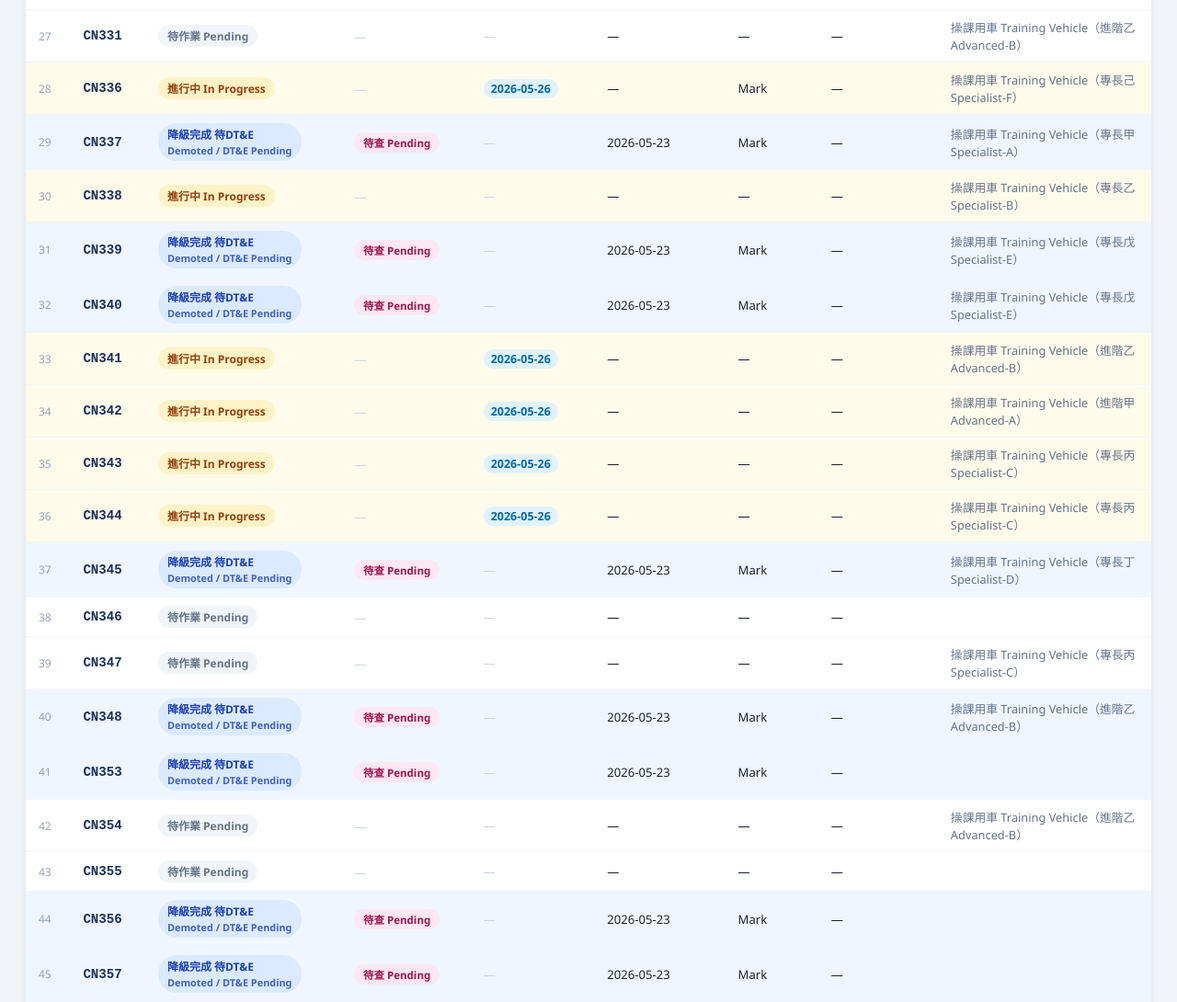
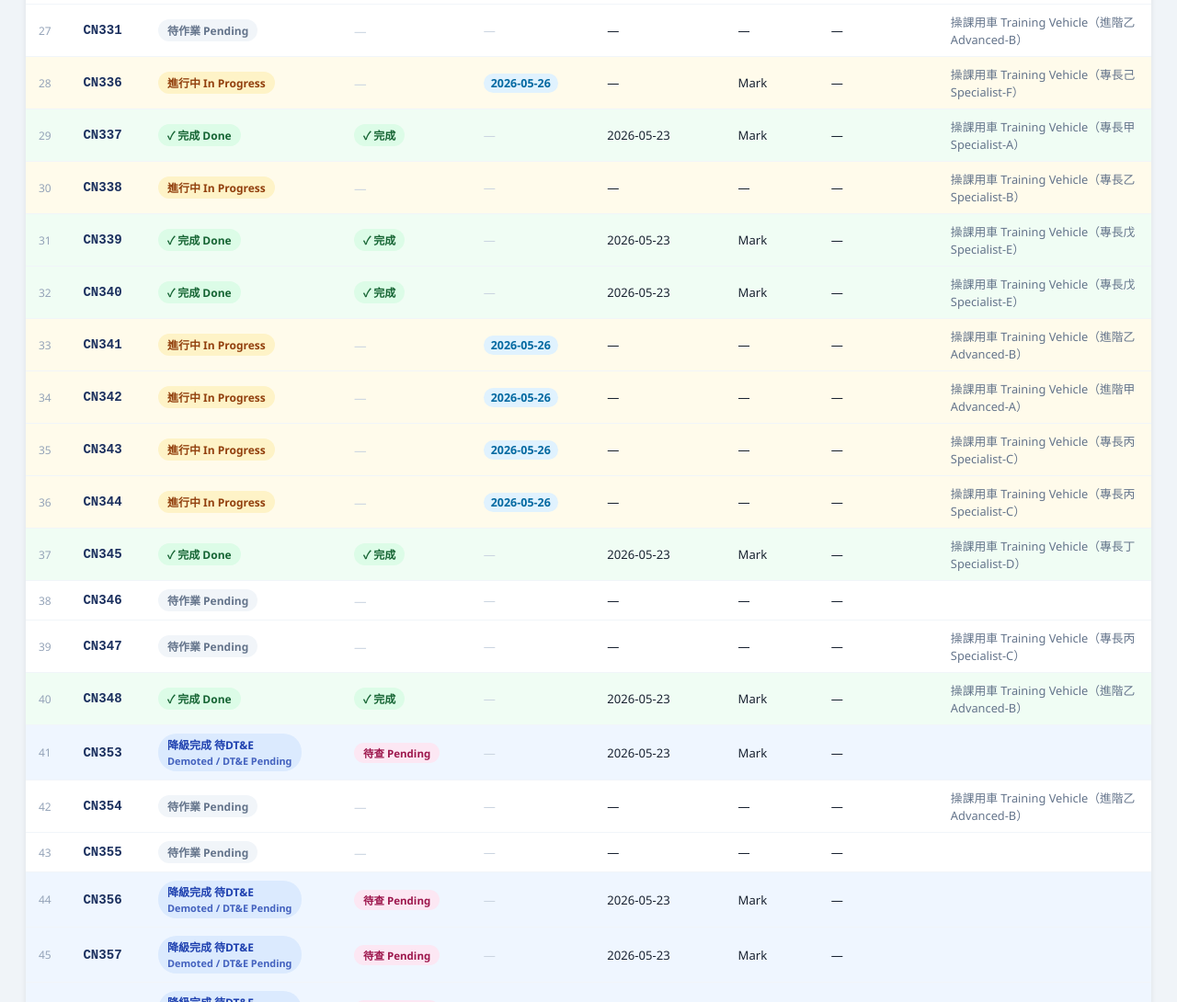
Before and after one commit to gabrielliou026-max/cn301-370-tracker, a plain HTML site: page index.html in a window 1280 px wide. Shown: the part 1710-2800 px from the top of the page at 92% size. Drawn offline with Linux system fonts and the light colour scheme.

Commit message:
進度更新 2026-05-25 19:30

```diff
--- a/index.html
+++ b/index.html
@@ -216,15 +216,15 @@
 const LAST_UPDATED = "2026-05-25"; // v4
 const DATA = [
   // ── 已完成 Completed ──
-  { car: "CN302", status: "完成", dte: "待查", date: "2026-05-23", scheduledDate: "—", person: "Mark", afterStatus: "—", note: "操課用車 Training Vehicle（專長丁 Specialist-D）" },
-  { car: "CN307", status: "完成", dte: "待查", date: "2026-05-23", scheduledDate: "—", person: "Mark", afterStatus: "—", note: "操課用車 Training Vehicle（專長己 Specialist-F）" },
+  { car: "CN302", status: "完成", dte: "完成", date: "2026-05-23", scheduledDate: "—", person: "Mark", afterStatus: "—", note: "操課用車 Training Vehicle（專長丁 Specialist-D）" },
+  { car: "CN307", status: "完成", dte: "完成", date: "2026-05-23", scheduledDate: "—", person: "Mark", afterStatus: "—", note: "操課用車 Training Vehicle（專長己 Specialist-F）" },
   { car: "CN321", status: "完成", dte: "待查", date: "2026-05-23", scheduledDate: "—", person: "Mark", afterStatus: "—", note: "" },
   { car: "CN323", status: "完成", dte: "待查", date: "2026-05-23", scheduledDate: "—", person: "Mark", afterStatus: "—", note: "" },
-  { car: "CN337", status: "完成", dte: "待查", date: "2026-05-23", scheduledDate: "—", person: "Mark", afterStatus: "—", note: "操課用車 Training Vehicle（專長甲 Specialist-A）" },
-  { car: "CN339", status: "完成", dte: "待查", date: "2026-05-23", scheduledDate: "—", person: "Mark", afterStatus: "—", note: "操課用車 Training Vehicle（專長戊 Specialist-E）" },
-  { car: "CN340", status: "完成", dte: "待查", date: "2026-05-23", scheduledDate: "—", person: "Mark", afterStatus: "—", note: "操課用車 Training Vehicle（專長戊 Specialist-E）" },
-  { car: "CN345", status: "完成", dte: "待查", date: "2026-05-23", scheduledDate: "—", person: "Mark", afterStatus: "—", note: "操課用車 Training Vehicle（專長丁 Specialist-D）" },
-  { car: "CN348", status: "完成", dte: "待查", date: "2026-05-23", scheduledDate: "—", person: "Mark", afterStatus: "—", note: "操課用車 Training Vehicle（進階乙 Advanced-B）" },
+  { car: "CN337", status: "完成", dte: "完成", date: "2026-05-23", scheduledDate: "—", person: "Mark", afterStatus: "—", note: "操課用車 Training Vehicle（專長甲 Specialist-A）" },
+  { car: "CN339", status: "完成", dte: "完成", date: "2026-05-23", scheduledDate: "—", person: "Mark", afterStatus: "—", note: "操課用車 Training Vehicle（專長戊 Specialist-E）" },
+  { car: "CN340", status: "完成", dte: "完成", date: "2026-05-23", scheduledDate: "—", person: "Mark", afterStatus: "—", note: "操課用車 Training Vehicle（專長戊 Specialist-E）" },
+  { car: "CN345", status: "完成", dte: "完成", date: "2026-05-23", scheduledDate: "—", person: "Mark", afterStatus: "—", note: "操課用車 Training Vehicle（專長丁 Specialist-D）" },
+  { car: "CN348", status: "完成", dte: "完成", date: "2026-05-23", scheduledDate: "—", person: "Mark", afterStatus: "—", note: "操課用車 Training Vehicle（進階乙 Advanced-B）" },
   { car: "CN353", status: "完成", dte: "待查", date: "2026-05-23", scheduledDate: "—", person: "Mark", afterStatus: "—", note: "" },
   { car: "CN356", status: "完成", dte: "待查", date: "2026-05-23", scheduledDate: "—", person: "Mark", afterStatus: "—", note: "" },
   { car: "CN357", status: "完成", dte: "待查", date: "2026-05-23", scheduledDate: "—", person: "Mark", afterStatus: "—", note: "" },
```
